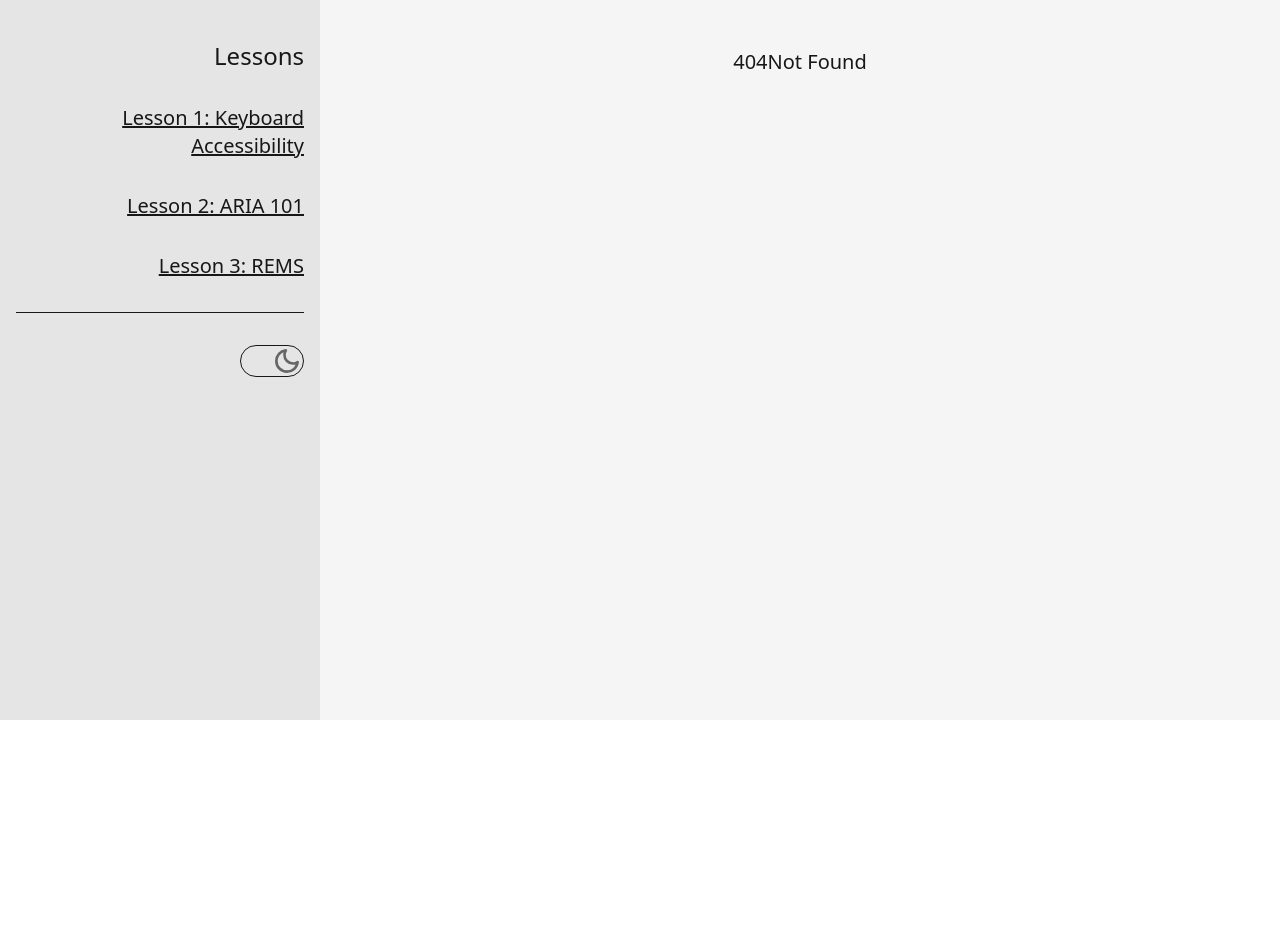
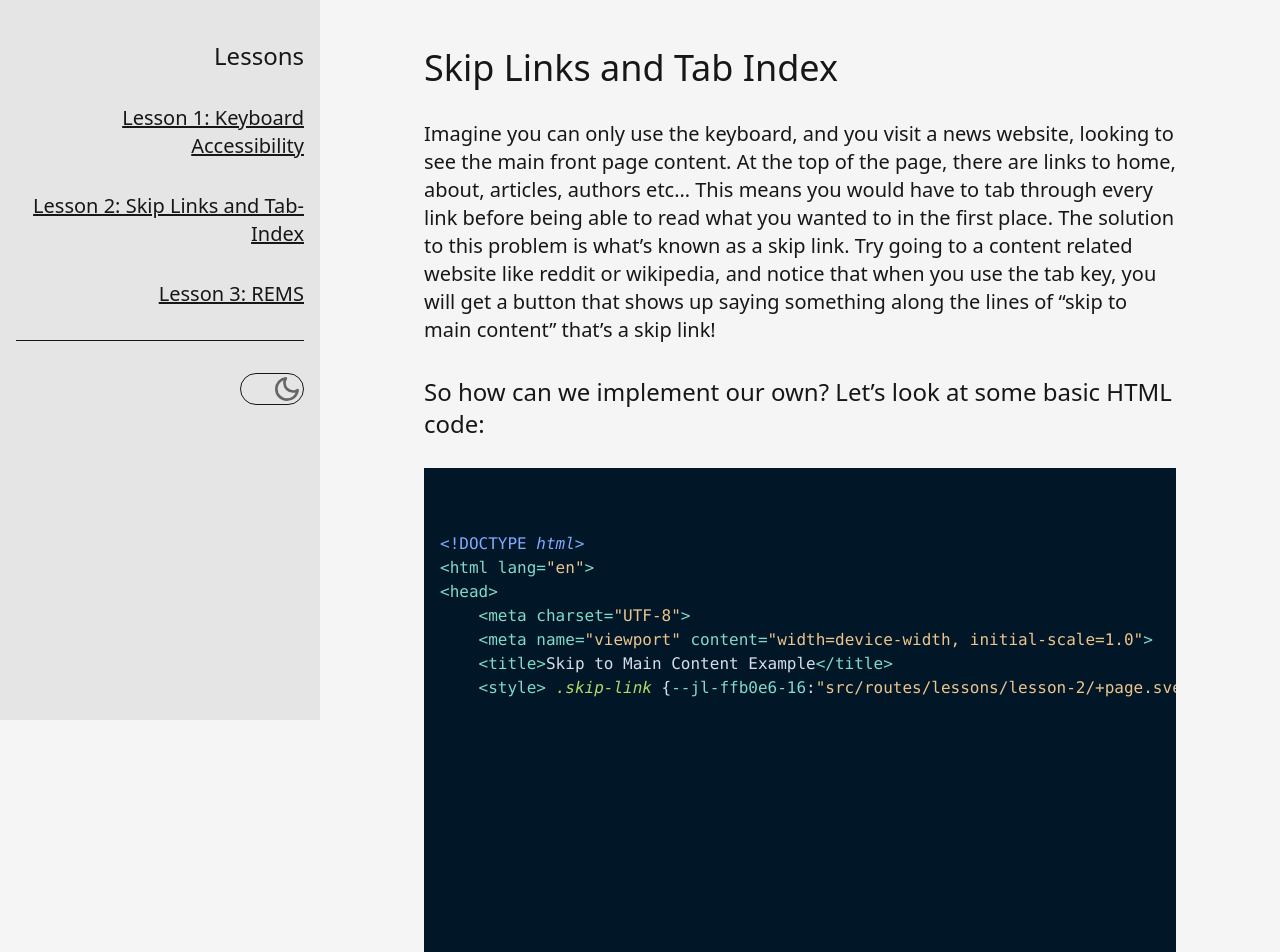
Before and after one commit to joayo13/w3bdojo, a SvelteKit app: page /lessons/lesson-2 in a window 1280 px wide. Before the commit this address had no page. Shown: the part 80-1032 px from the top of the page. Before the commit the page ends 800 px from the top, so only its background shows below. Built offline with nearby package versions, Linux system fonts and the light colour scheme.

Commit message:
lesson-2 complete

```diff
--- a/src/components/CodeBlock.svelte
+++ b/src/components/CodeBlock.svelte
@@ -11,7 +11,7 @@
 	});
 </script>
 
-<pre>
+<pre class="mx-auto w-[95vw] md:w-[26rem] lg:w-[40rem] xl:w-full">
     <code class="language-{language} text-base">
       {@html code.replace(/</g, '&lt;').replace(/>/g, '&gt;')}
     </code>
--- a/src/routes/+layout.svelte
+++ b/src/routes/+layout.svelte
@@ -58,7 +58,7 @@
 			<a href="/lessons/lesson-1">Lesson 1: Keyboard Accessibility</a>
 		</li>
 		<li>
-			<a href="/lessons/lesson-2">Lesson 2: ARIA 101</a>
+			<a href="/lessons/lesson-2">Lesson 2: Skip Links and Tab-Index</a>
 		</li>
 		<li>
 			<a href="/lessons/lesson-3">Lesson 3: REMS</a>
@@ -106,7 +106,7 @@
 				<a href="/lessons/lesson-1">Lesson 1: Keyboard Accessibility</a>
 			</li>
 			<li>
-				<a href="/lessons/lesson-2">Lesson 2: ARIA 101</a>
+				<a href="/lessons/lesson-2">Lesson 2: Skip Links And Tab-Index</a>
 			</li>
 			<li>
 				<a href="/lessons/lesson-3">Lesson 3: REMS</a>
--- a/src/routes/lessons/lesson-1/+page.svelte
+++ b/src/routes/lessons/lesson-1/+page.svelte
@@ -65,14 +65,14 @@
 	would now strip away the accessibility that came with the select element. How do we handle this?
 	That is where we use roles and attributes.
 </p>
-<div class="mx-auto w-[95vw] md:w-[26rem] lg:w-[40rem] xl:w-full">
+
 	<CodeBlock
 		language="html"
 		code="<div role='select' aria-expanded='false' aria-haspopup='listbox' tabindex='0' aria-labelledby='select-label'>
 	    <span id='select-label'>Choose an option</span>
 	  </div>"
 	/>
-</div>
+
 <h3 class="mt-8 text-2xl">Explanation of the Attributes</h3>
 <ol class="mt-2 flex flex-col gap-2">
 	<li>
--- /dev/null
+++ b/src/routes/lessons/lesson-2/+page.svelte
@@ -0,0 +1,112 @@
+<script>
+	import CodeBlock from '../../../components/CodeBlock.svelte';
+	import LessonLink from '../../../components/LessonLink.svelte';
+	import Quiz from '../../../components/Quiz.svelte';
+	import RadioGroup from '../../../components/RadioGroup.svelte';
+	let isSubmitted = $state(false);
+    const skipLinkCode = `
+<!DOCTYPE html>
+<html lang="en">
+<head>
+    <meta charset="UTF-8">
+    <meta name="viewport" content="width=device-width, initial-scale=1.0">
+    <title>Skip to Main Content Example</title>
+    <style>
+        /* Style to visually hide the link initially */
+        .skip-link {
+            position: absolute;
+            top: -40px;
+            left: 0;
+            background: #007BFF;
+            color: white;
+            padding: 8px 16px;
+            text-decoration: none;
+            z-index: 100;
+        }
+        /* Make the link visible when focused */
+        .skip-link:focus {
+            top: 0;
+        }
+    </style>
+</head>
+<body>
+    <!-- Skip link -->
+    <a href="#main-content" class="skip-link">Skip to Main Content</a>
+    <!-- Navigation -->
+    <nav>
+        <ul>
+            <li><a href="#">Home</a></li>
+            <li><a href="#">About</a></li>
+            <li><a href="#">Contact</a></li>
+        </ul>
+    </nav>
+    <!-- Main content -->
+    <main id="main-content" tabindex="-1">
+        <h1>Welcome to the Main Content</h1>
+        <p>This is the main section of the webpage.</p>
+    </main>
+</body>
+</html>
+  `;
+  const tabIndexCode = `
+<div class="game-over">
+    <h1>Game Over</h1>
+    <div class="links">
+        <a href="#scores" tabindex="2">Scores</a> |
+        <a href="#stats" tabindex="3">Stats</a> |
+        <a href="#items" tabindex="4">Items Collected</a> |
+        <a href="#enemies" tabindex="5">Enemies Destroyed</a>
+    </div>
+    <a href="#play-again" id="play-again-btn" class="play-again-btn" tabindex="1">Play Again</a>
+</div>
+  `;
+</script>
+
+<h1 class="text-4xl">Skip Links and Tab Index</h1>
+<p class="mt-8">
+	Imagine you can only use the keyboard, and you visit a news website, looking to see the main front page content. At the top of the page, there are links to home, about, articles, authors etc… This means you would have to tab through every link before being able to read what you wanted to in the first place. The solution to this problem is what’s known as a skip link. Try going to a content related website like reddit or wikipedia, and notice that when you use the tab key, you will get a button that shows up saying something along the lines of “skip to main content” that’s a skip link!
+</p>
+<h2 class="mt-8 text-2xl">So how can we implement our own? Let’s look at some basic HTML code:
+</h2>
+<CodeBlock
+		language="html"
+		code={skipLinkCode}
+        />
+<p class="mt-2">
+	There’s a lot to take in here, but pay attention to the :focus selector in our styles, and our tabindex attribute on our main tag. The :focus selector is great for the skip link, because we can have it only visible in the case of someone tabbing/focusing into it. The reason that we use tabindex -1 is because without it, when we follow the link, our link would still be focused. By doing this, we are programmatically focusing the main content. Or more simply, forcing the focus onto main. This is one way that we can use the tabindex attribute to enhance our websites accessibility.
+
+</p>
+<p class="mt-2">Another less common scenario is when we want to override the natural flow of the tabbing through our website. Maybe we made a game, and at the gameover screen there are a bunch of links to things like scores, stats, items collected, enemies destroyed etc. but we want a keyboard user to immediately skip these and first tab onto the play again button.
+</p>
+<CodeBlock
+		language="html"
+		code={tabIndexCode}
+        />
+<p class="mt-2">Here is how we could achieve something like this. Note that this is generally not recommended, as it could easily lead to confusion if overdone. But at least this example gives you an idea of how it works. In our next lesson, we’ll take a look at how ARIA works, and when we should use it.
+</p>
+<Quiz bind:isSubmitted
+	><RadioGroup
+		name="Why should we use a skip-link?"
+		options={[
+			'Keyboard users can skip the main content',
+			'Keyboard users can get to the main content faster',
+			'Keyboard users can skip to the next link',
+			'Keyboard users can skip to the bottom of the page'
+		]}
+		correctAnswer="Keyboard users can get to the main content faster"
+		{isSubmitted}
+	/>
+	<RadioGroup
+		name="When should you set tabindex?"
+		options={[
+			'Only when necessary',
+			'When you need to create a skip-link',
+			'When you need to override the default tab-order',
+			'All of the above'
+		]}
+		correctAnswer="All of the above"
+		{isSubmitted}
+	/>
+	</Quiz
+>
+<LessonLink href="/lessons/lesson-3" text="Start Lesson 3"/>
```
